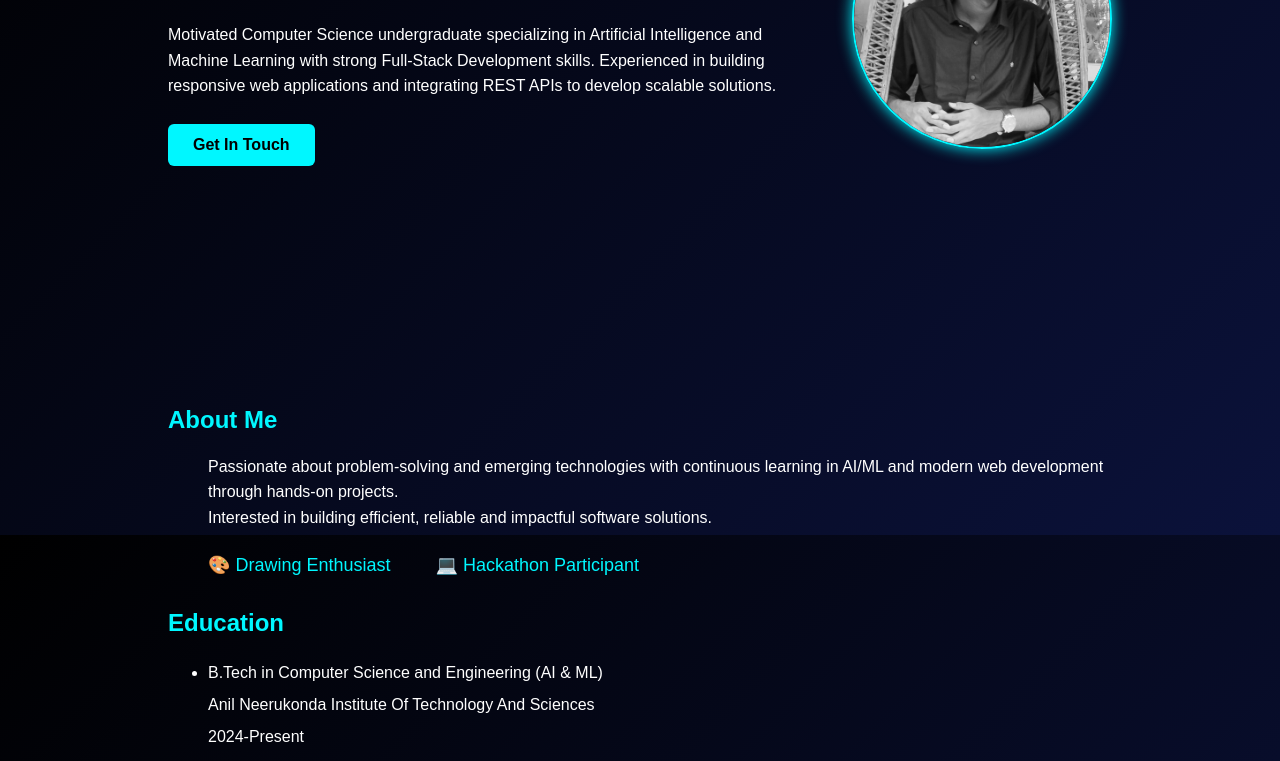
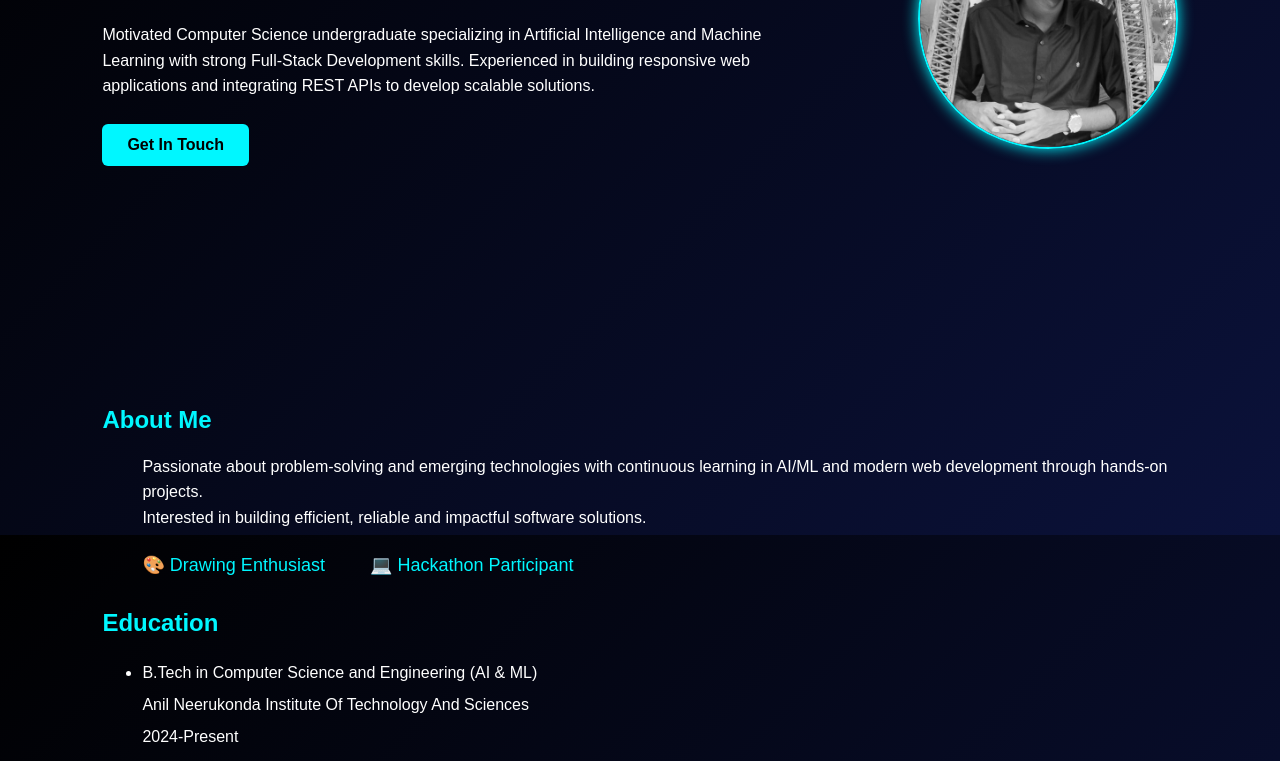
Before and after one commit to santhoshnimmakayala1712/Portfolio, a plain HTML site: page index.html in a window 1280 px wide. Shown: the part 265-1026 px from the top of the page. Drawn offline with Linux system fonts and the light colour scheme.

Commit message:
changes made

```diff
--- a/style.css
+++ b/style.css
@@ -26,8 +26,7 @@ z-index:1000;
 display:flex;
 align-items:center;
 justify-content:space-between;
-max-width:1200px;
-margin:auto;
+width:100%;
 height: 60px;
 }
 
@@ -54,9 +53,8 @@ color:#00f7ff;
 }
 
 section{
-padding:120px 10%;
-max-width:1200px;
-margin:auto;
+padding:120px 8%;
+width:100%;
 }
 
 #home{
```
